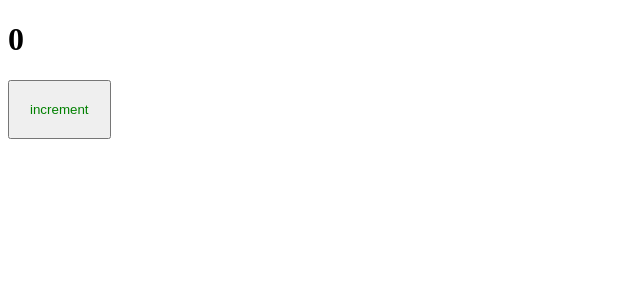
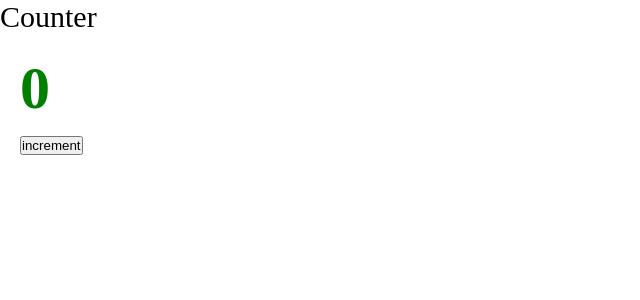
Before and after one commit to oleksandrvasylyuk7/production-project, a React app: page / in a window 1280 px wide. Shown: the top 300 px of the page, without its empty margins (0-640 px from the left). Built offline with nearby package versions, Linux system fonts and the light colour scheme.

Commit message:
Lesson 5

```diff
--- a/package.json
+++ b/package.json
@@ -19,6 +19,7 @@
     "@types/webpack-dev-server": "^4.7.2",
     "css-loader": "^6.6.0",
     "html-webpack-plugin": "^5.5.0",
+    "mini-css-extract-plugin": "^2.5.3",
     "sass": "^1.49.9",
     "sass-loader": "^12.6.0",
     "style-loader": "^3.3.1",
--- /dev/null
+++ b/src/components/App.tsx
@@ -0,0 +1,13 @@
+import {Counter} from './Counter';
+import '../index.scss';
+
+const App = () => {
+  return (
+    <div className='app'>
+      Counter
+      <Counter />
+    </div>
+  )
+}
+
+export default App;
--- a/src/components/Counter.scss
+++ b/src/components/Counter.module.scss
@@ -1,4 +1,4 @@
-button {
+.btn {
   padding: 20px;
   color: green;
 }
--- a/src/components/Conter.tsx
+++ b/src/components/Counter.tsx
@@ -1,5 +1,5 @@
 import {useState} from 'react';
-import './Counter.scss';
+import classes from './Counter.module.scss';
 
 export const Counter = () => {
   const [count, setCount] = useState(0);
@@ -9,7 +9,7 @@ export const Counter = () => {
   };
 
   return (
-    <div>
+    <div className={classes.btn}>
       <h1>{count}</h1>
       <button onClick={increment}>increment</button>
     </div>
--- /dev/null
+++ b/src/index.scss
@@ -0,0 +1,9 @@
+* {
+  margin: 0;
+  padding: 0;
+  box-sizing: border-box;
+}
+
+.app {
+  font-size: 30px;
+}
--- a/src/index.tsx
+++ b/src/index.tsx
@@ -1,9 +1,7 @@
 import {render} from 'react-dom';
-import {Counter} from './components/Conter';
+import App from './components/App';
 
 render(
-  <div>
-    <Counter />
-  </div>,
+  <App />,
   document.getElementById('root')
 );
```
Also changed, not shown: src/global.d.ts (added, +7 -0 lines), 3 other files (tests, documents, lock files or other folders).
